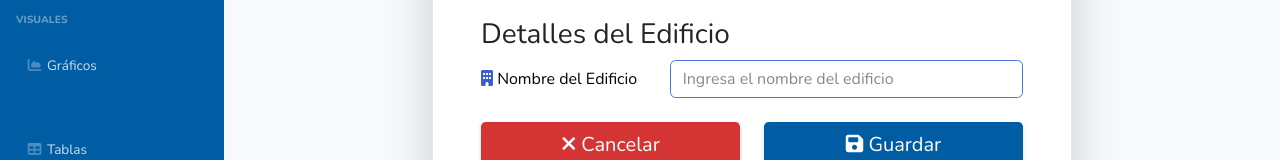
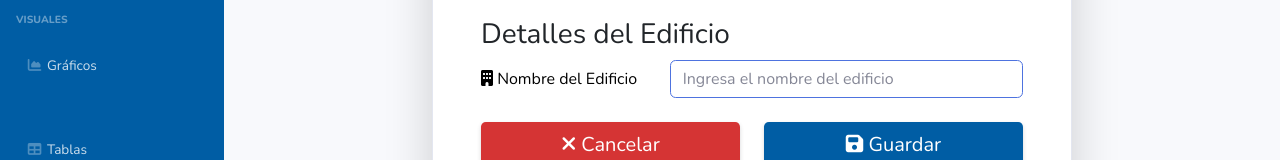
Before and after one commit to felipe-del/impact-app, a React (Vite) app: page /app/addBuilding in a window 1280 px wide. Shown: the part 445-605 px from the top of the page. Built offline with nearby package versions, Linux system fonts and the light colour scheme.

Commit message:
fix(add-building.jsx): fixed the label icon color to black as requested by the product owner and tech leader.

```diff
--- a/src/pages/commonSpace/building/addBuilding.jsx
+++ b/src/pages/commonSpace/building/addBuilding.jsx
@@ -84,8 +84,8 @@ const AddBuilding = () => {
                         <h3 id="building-details-title">Detalles del Edificio</h3>
                         <form onSubmit={handleSubmit}>
                             <div className="form-group mb-4 row align-items-center">
-                                <label htmlFor="buildingName" className="col-sm-4 col-form-label form-label">
-                                    <i className="fas fa-building" id="icon-name"></i> Nombre del Edificio
+                                <label htmlFor="buildingName" className="col-sm-4 col-form-label form-label text-black">
+                                    <i className="fas fa-building"></i> Nombre del Edificio
                                 </label>
                                 <div className="col-sm-8">
                                     <input
```
